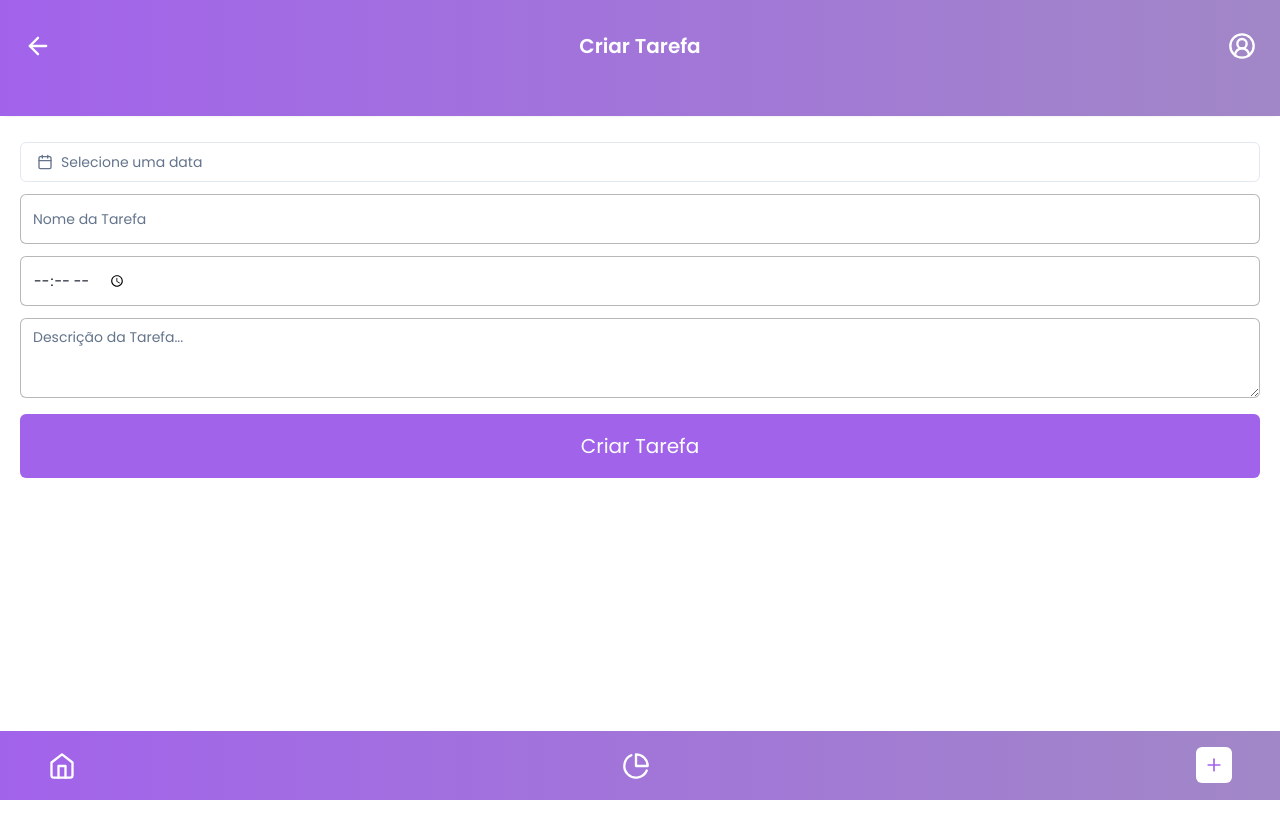
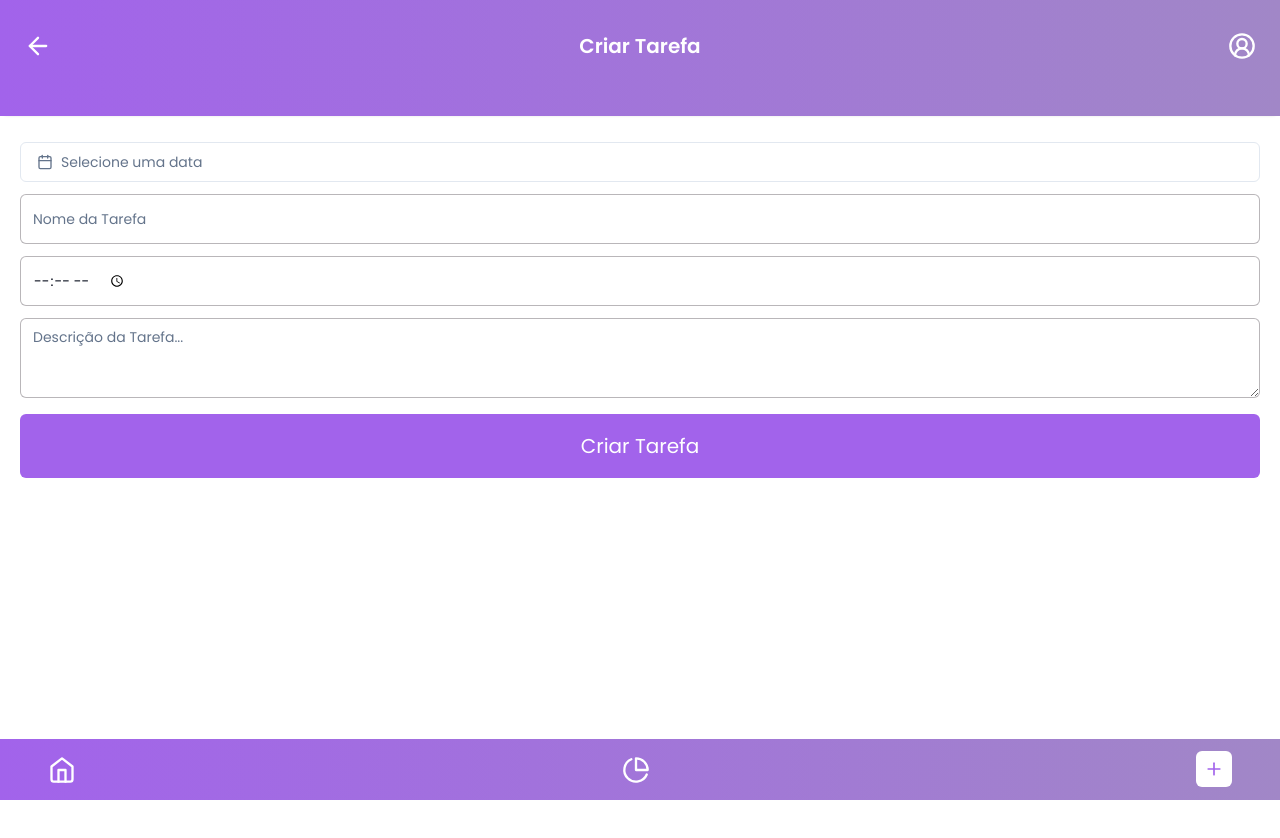
Before and after one commit to willyancr/MyToDoListApp, a React (Vite) app: page /atividade/criartarefa in a window 1280 px wide. Shown: the top 838 px of the page. Built offline with nearby package versions, Linux system fonts and the light colour scheme.

Commit message:
Update Footer component styling for smaller padding in the bottom area

```diff
--- a/src/components/Footer.jsx
+++ b/src/components/Footer.jsx
@@ -5,7 +5,7 @@ import { Link } from 'react-router-dom';
 
 const Footer = () => {
   return (
-    <div className="flex items-center justify-between px-12 py-4 bg-gradient-to-r from-projeto-Roxo to-projeto-RoxoClaro text-white fixed w-full z-50 bottom-0">
+    <div className="flex items-center justify-between px-12 py-3 bg-gradient-to-r from-projeto-Roxo to-projeto-RoxoClaro text-white fixed w-full z-50 bottom-0">
       <Link to="/">
         <Home size={28} />
       </Link>
```
